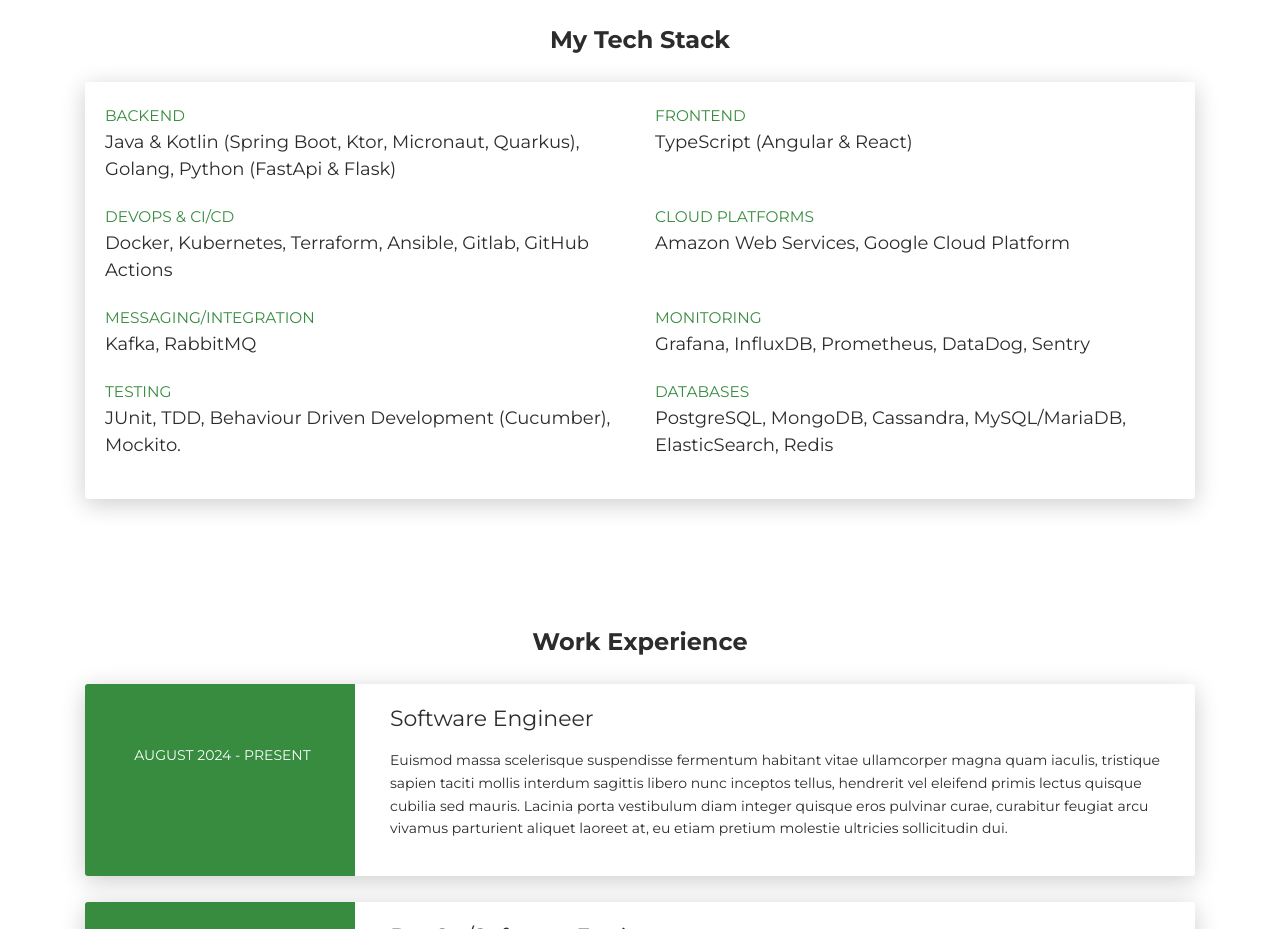
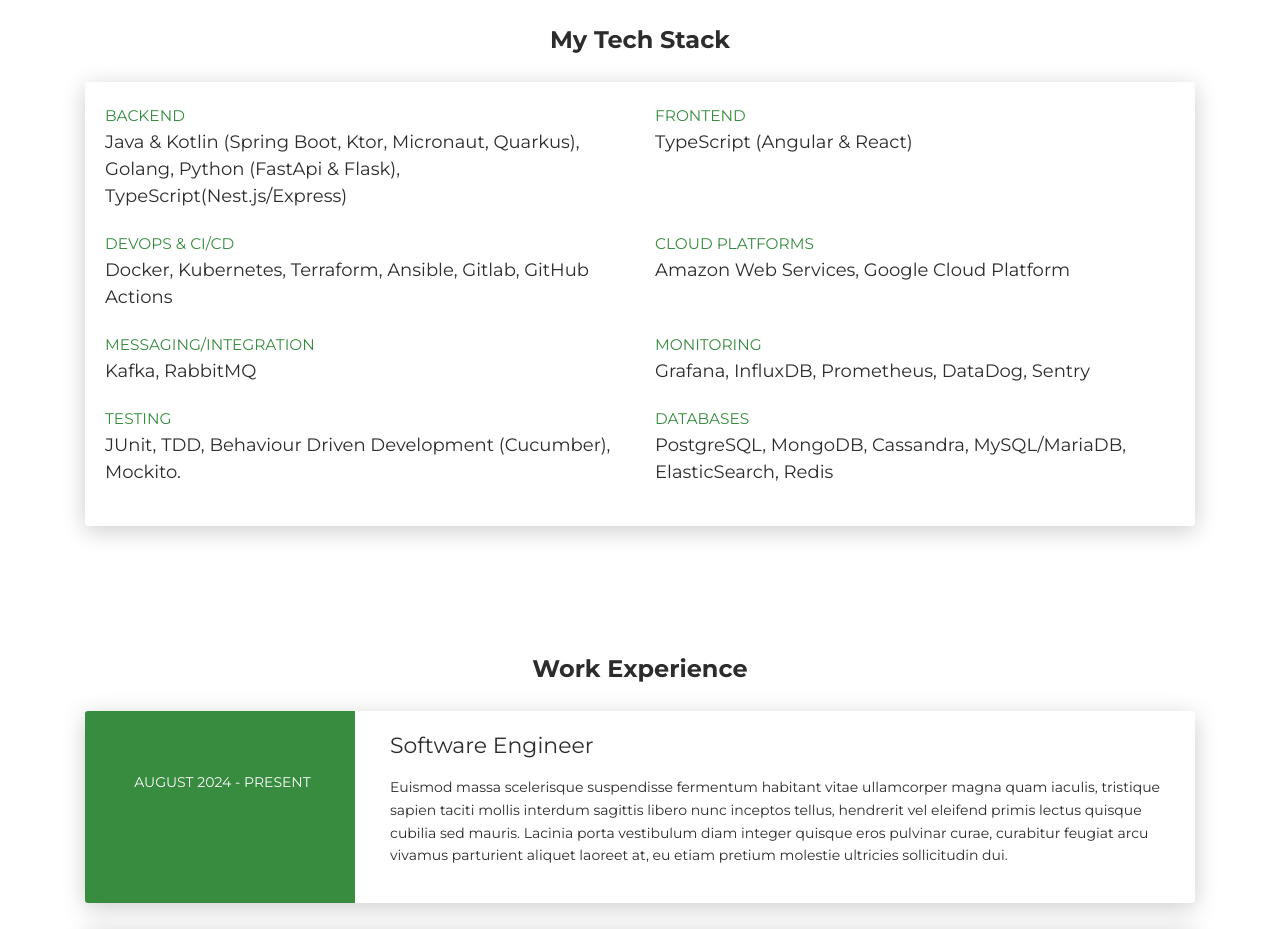
Before and after one commit to henryosei/henryosei.github.io, a plain HTML site: page index.html in a window 1280 px wide. Shown: the part 980-1909 px from the top of the page. Drawn offline with Linux system fonts and the light colour scheme.

Commit message:
added express

```diff
--- a/index.html
+++ b/index.html
@@ -134,7 +134,7 @@
                                         class="progress-badge">BackEnd</span>
                                     <div class="">
                                         Java & Kotlin (Spring Boot, Ktor, Micronaut, Quarkus), Golang, Python (FastApi &
-                                        Flask)
+                                        Flask), TypeScript(Nest.js/Express)
                                     </div>
                                 </div>
                             </div>
```
